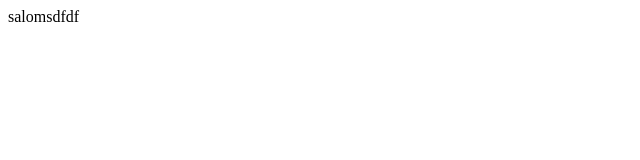
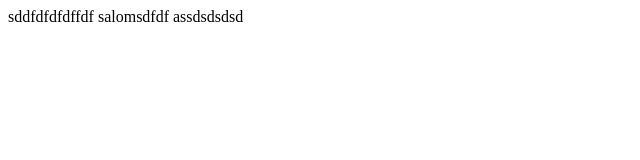
Before and after one commit to ShohruxM/github, a plain HTML site: page index.html in a window 1280 px wide. Shown: the whole page, without its empty margins (0-640 px from the left). Drawn offline with Linux system fonts and the light colour scheme.

Commit message:
Update index.html

```diff
--- a/index.html
+++ b/index.html
@@ -1,11 +1,12 @@
 <!DOCTYPE html>
 <html lang="en">
-<head>
+<head>sddfdfdfdffdf
     <meta charset="UTF-8">
     <meta name="viewport" content="width=device-width, initial-scale=1.0">
     <title>Document</title>
 </head>
 <body>
     salomsdfdf
+    assdsdsdsd
 </body>
 </html>
```
